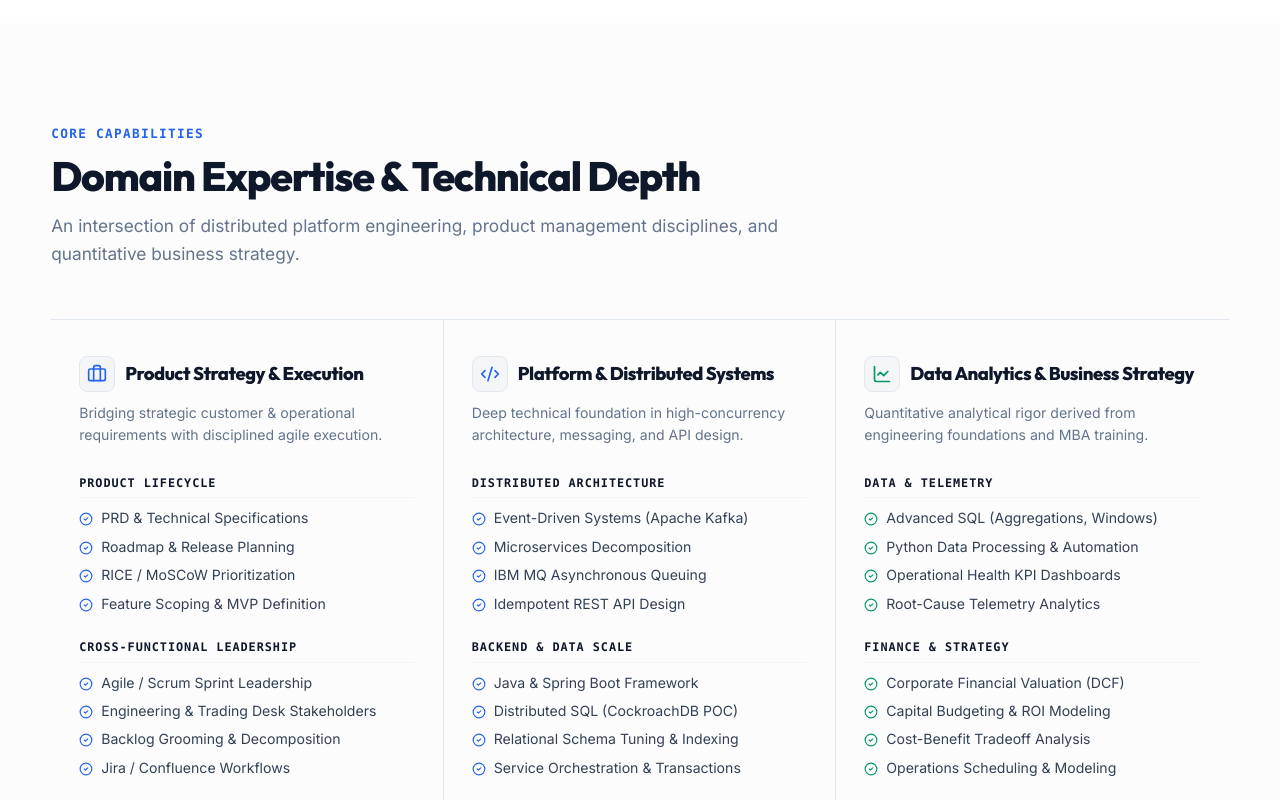
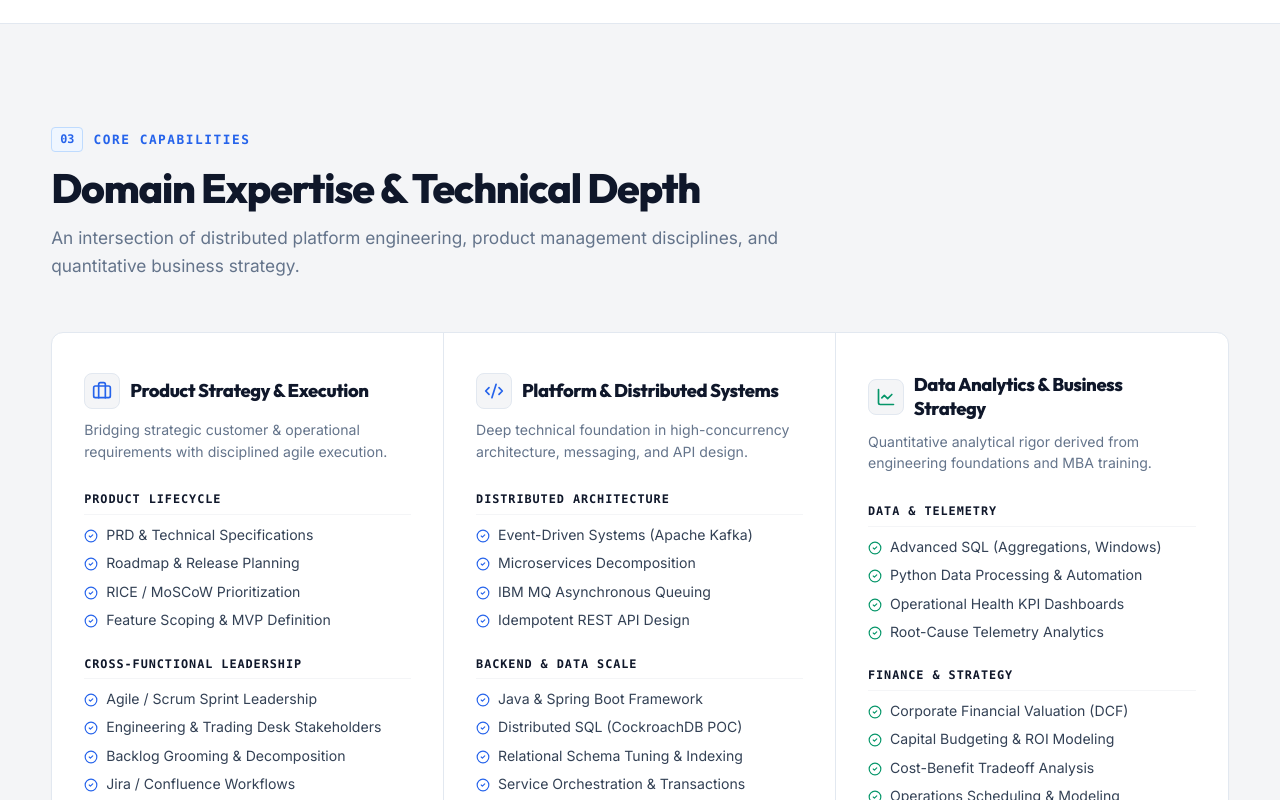
Before and after one commit to rohanvashisth/Portfolio, a React (Vite) app: page / in a window 1280 px wide. Shown: the part 7520-8320 px from the top of the page. Built offline with nearby package versions, Linux system fonts and the light colour scheme.

Commit message:
Auto-commit: saved changes on 10/14/2026, 6:23:35 PM

```diff
--- a/src/components/Skills.jsx
+++ b/src/components/Skills.jsx
@@ -111,12 +111,15 @@ export default function Skills() {
   ];
 
   return (
-    <section id="skills" className="section">
+    <section id="skills" className="section section-alt">
       <div className="container">
 
         {/* Section Header */}
         <div className="section-header" style={{ textAlign: 'left' }}>
-          <span className="section-label">Core Capabilities</span>
+          <div className="section-tag">
+            <span className="section-tag-num">03</span>
+            <span>Core Capabilities</span>
+          </div>
           <h2 className="section-title">Domain Expertise & Technical Depth</h2>
           <p className="section-subtitle">
             An intersection of distributed platform engineering, product management disciplines, and quantitative business strategy.
@@ -129,8 +132,10 @@ export default function Skills() {
           style={{
             display: 'grid',
             gridTemplateColumns: 'repeat(3, 1fr)',
-            borderTop: '1px solid var(--border-hairline)',
-            borderBottom: '1px solid var(--border-hairline)'
+            backgroundColor: '#ffffff',
+            borderRadius: '12px',
+            border: '1px solid var(--border-hairline)',
+            boxShadow: '0 1px 3px rgba(0,0,0,0.02)'
           }}
         >
           {pillars.map((pillar, colIdx) => (
@@ -138,7 +143,7 @@ export default function Skills() {
               key={pillar.id}
               className="skills-pillar-col"
               style={{
-                padding: '36px 28px',
+                padding: '40px 32px',
                 borderRight: colIdx < 2 ? '1px solid var(--border-hairline)' : 'none',
                 display: 'flex',
                 flexDirection: 'column',
```
